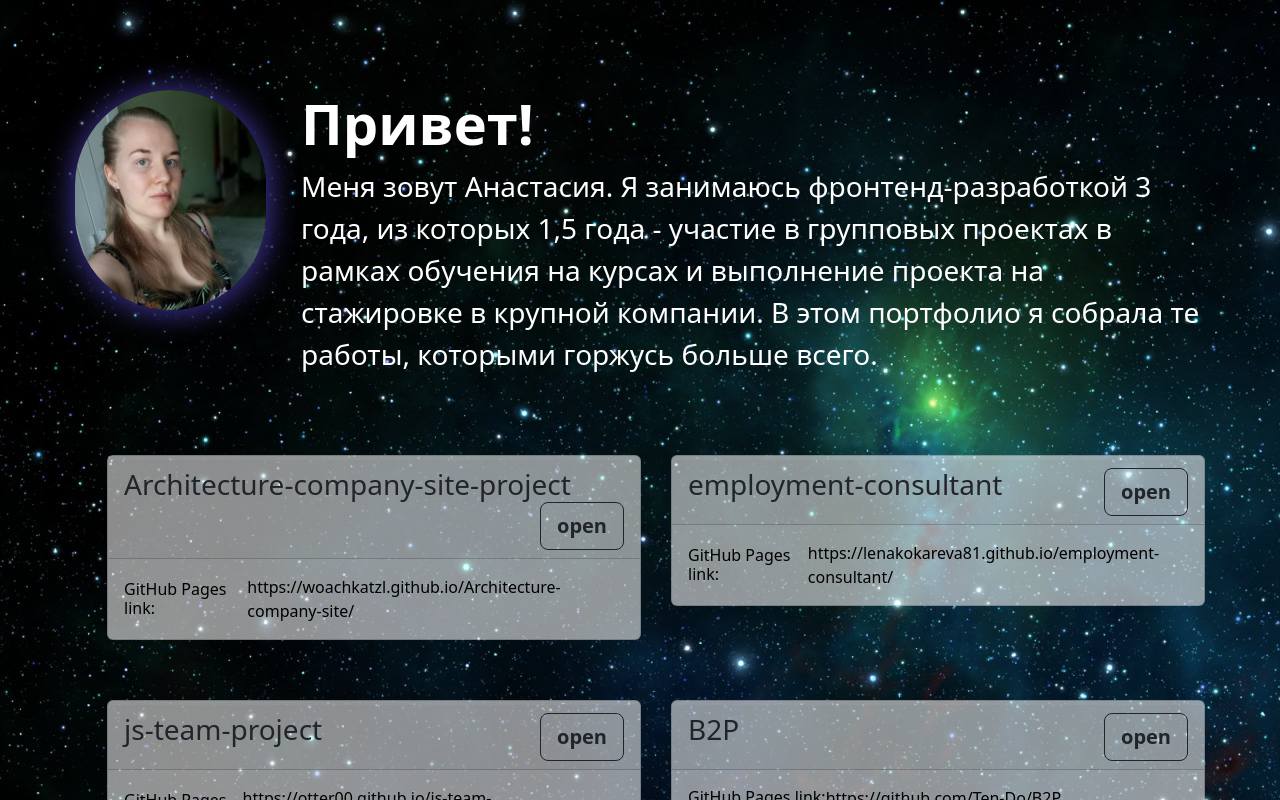
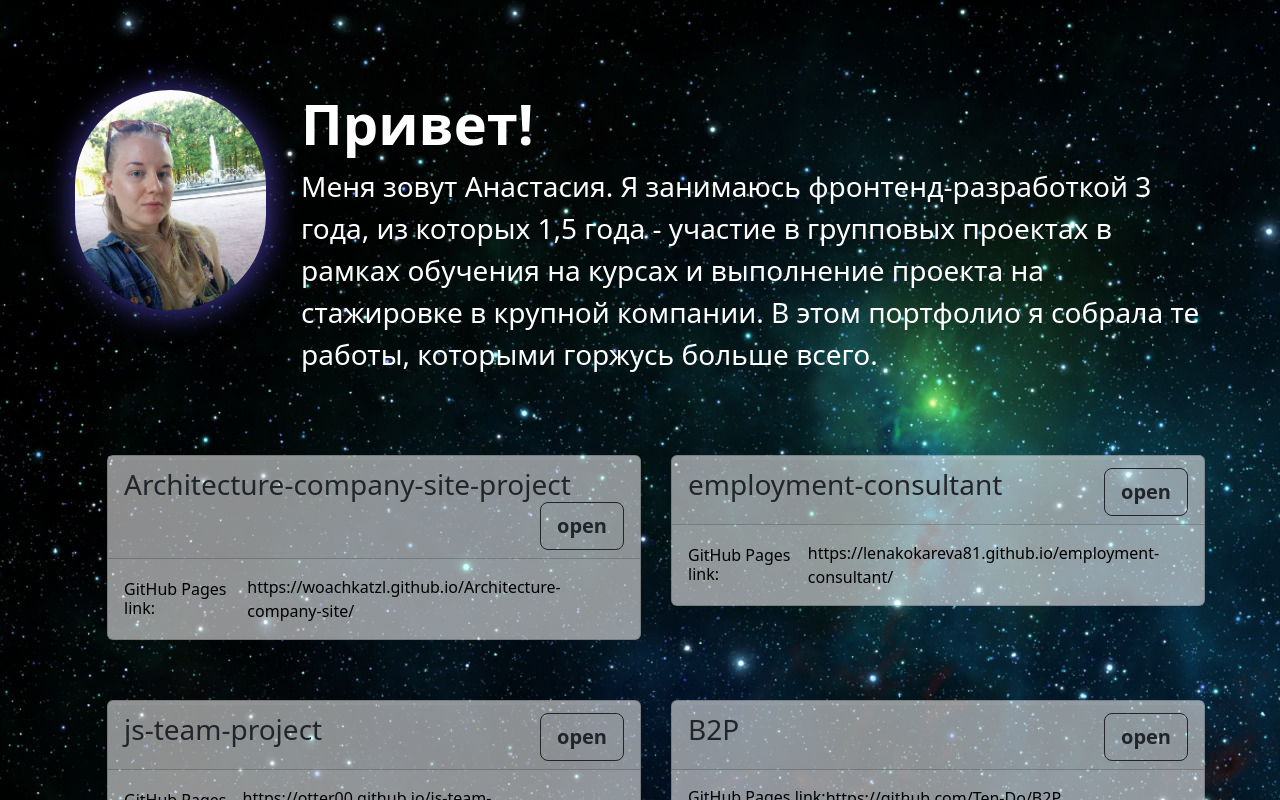
Before and after one commit to otter00/projects-portfolio, a React (Create React App) app: page / in a window 1280 px wide. Shown: the top 800 px of the page. Built offline with nearby package versions, Linux system fonts and the light colour scheme.

Commit message:
eng cards project repository changed

```diff
--- a/src/UI/ImageComponent/ImageComponent.module.css
+++ /dev/null
@@ -1,8 +0,0 @@
-img {
-  width: 220px;
-  height: 220px;
-  border-radius: 180px;
-  object-fit: cover;
-  object-position: top center;
-  box-shadow: 1px 1px 28px 4px #3a318d;
-}/*# sourceMappingURL=ImageComponent.module.css.map */
--- a/src/UI/ImageComponent/ImageComponent.module.scss
+++ b/src/UI/ImageComponent/ImageComponent.module.scss
@@ -3,6 +3,6 @@ img {
   height: 220px;
   border-radius: 180px;
   object-fit: cover;
-  object-position: top center;
+  object-position: center 30%;
   box-shadow: 1px 1px 28px 4px #3a318d;
 }
--- a/src/components/Header/Header.js
+++ b/src/components/Header/Header.js
@@ -1,7 +1,7 @@
 import React from "react";
 import headerStyles from "./Header.module.scss";
 import Img from "../../UI/ImageComponent/ImageComponent";
-import imageProfile from "../../imgs/profile.jpg";
+import imageProfile from "../../imgs/profile_new.jpg";
 
 export default function Header() {
   return (
```
Also changed, not shown: src/imgs/profile_new.jpg (added), 1 other file (tests, documents, lock files or other folders).
